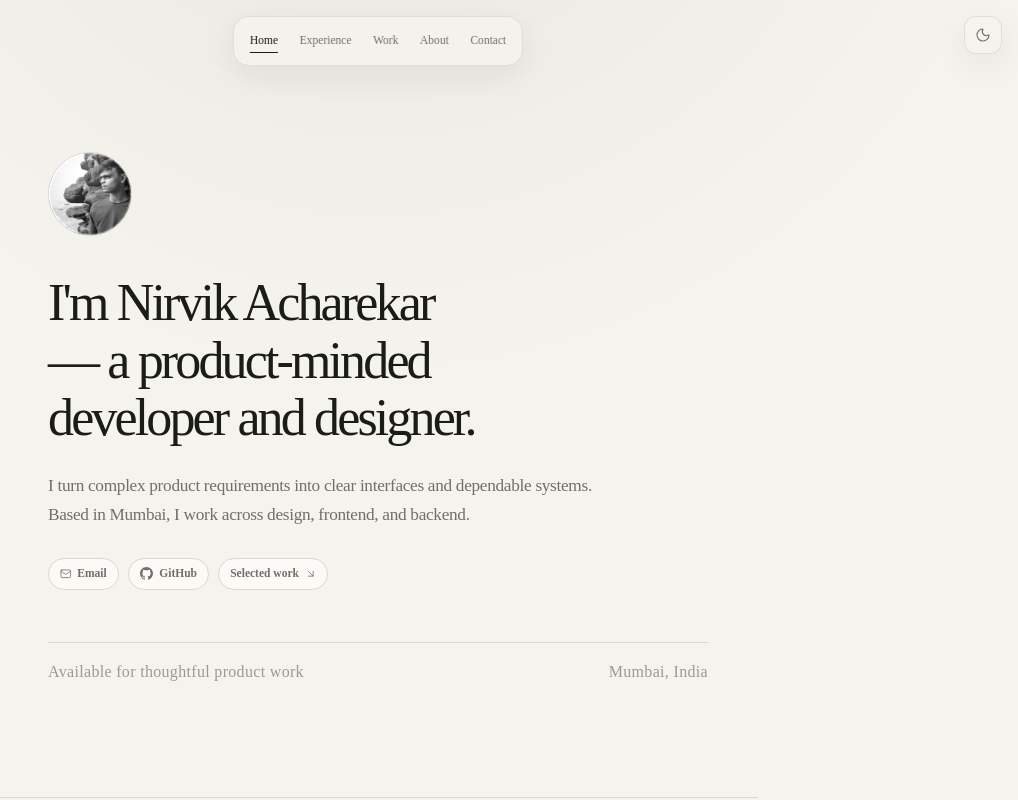
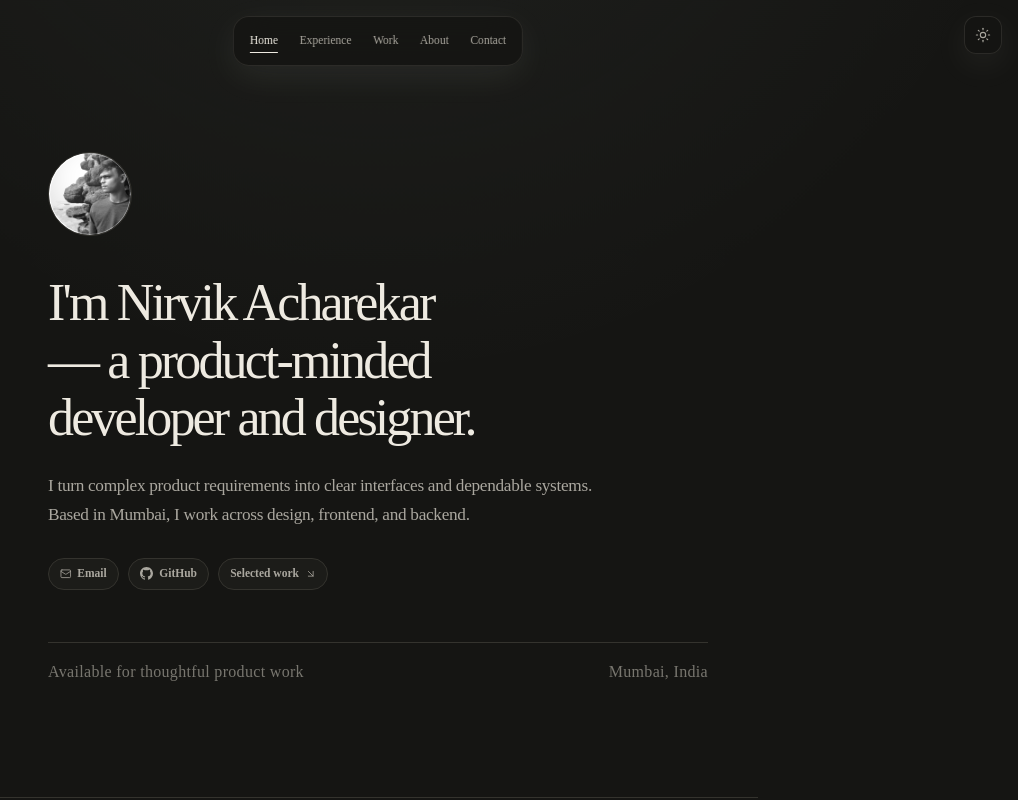
Before and after one commit to Nirvik30/portfolio-site, a Next.js app: page / in a window 1280 px wide. Shown: the top 800 px of the page, without its empty margins (262-1280 px from the left). Built offline with nearby package versions, Linux system fonts and the light colour scheme.

Commit message:
Default portfolio to dark mode

```diff
--- a/src/app/layout.tsx
+++ b/src/app/layout.tsx
@@ -69,7 +69,7 @@ export async function generateMetadata(): Promise<Metadata> {
 }
 
 export const viewport: Viewport = {
-  themeColor: "#f5f3ee",
+  themeColor: "#151513",
   colorScheme: "light dark",
 };
 
@@ -79,12 +79,12 @@ export default function RootLayout({
   children: React.ReactNode;
 }>) {
   return (
-    <html lang="en" className="scroll-smooth" suppressHydrationWarning>
+    <html lang="en" className="scroll-smooth" data-theme="dark" suppressHydrationWarning>
       <head>
         <script
           dangerouslySetInnerHTML={{
             __html:
-              "try{document.documentElement.dataset.theme=localStorage.getItem('portfolio-theme')==='dark'?'dark':'light'}catch(e){}",
+              "try{document.documentElement.dataset.theme=localStorage.getItem('portfolio-theme')==='light'?'light':'dark'}catch(e){}",
           }}
         />
       </head>
--- a/src/components/common/FloatingNav.tsx
+++ b/src/components/common/FloatingNav.tsx
@@ -7,11 +7,11 @@ import { navigation } from "@/data/portfolio";
 export default function FloatingNav() {
   const [activeSection, setActiveSection] = useState("home");
   const [menuOpen, setMenuOpen] = useState(false);
-  const [theme, setTheme] = useState<"dark" | "light">("light");
+  const [theme, setTheme] = useState<"dark" | "light">("dark");
 
   useEffect(() => {
     const storedTheme = window.localStorage.getItem("portfolio-theme");
-    const initialTheme = storedTheme === "dark" ? "dark" : "light";
+    const initialTheme = storedTheme === "light" ? "light" : "dark";
     document.documentElement.dataset.theme = initialTheme;
     document
       .querySelector('meta[name="theme-color"]')
```
